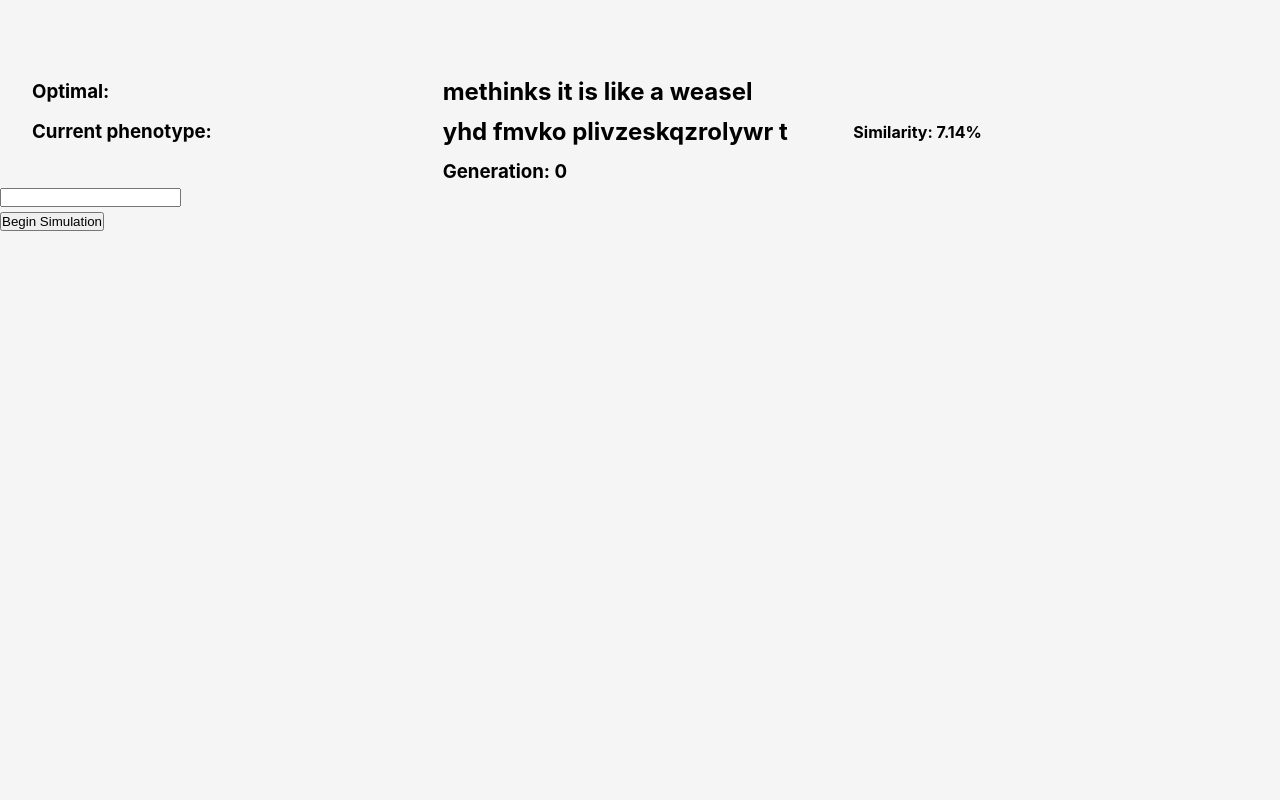
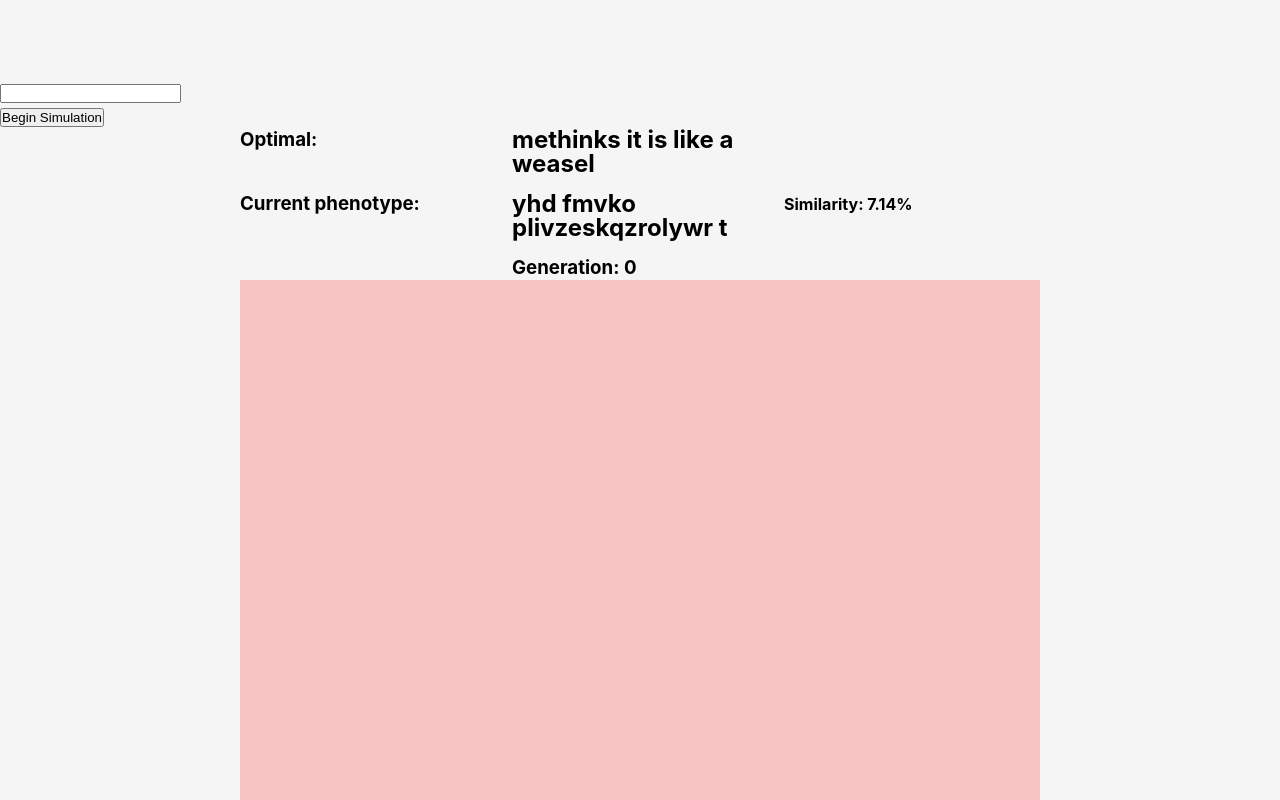
Before and after one commit to gr-eggory/evo-sim, a Svelte app: page / in a window 1280 px wide. Shown: the top 800 px of the page. Built offline with nearby package versions, Linux system fonts and the light colour scheme.

Commit message:
Styling to make room for graph

```diff
--- a/src/App.svelte
+++ b/src/App.svelte
@@ -56,7 +56,16 @@
 </script>
 
 <main>
-	<div class="output-grid">
+	<div class="sim-generation-panel">
+		<form on:submit={assignOptimal}>
+			<input type="text" bind:value={input} />
+		</form>
+		<button on:click={toggleSimulation}
+			>{runSimulation && !simulationFinished ? 'Stop' : 'Begin'} Simulation</button
+		>
+	</div>
+	<section class="output-grid">
+			<div class="simulation-configs-list">
 				<h3 class="optimal__label">Optimal:</h3>
 				<h2 class="optimal__value">{optimal}</h2>
 				<h3 class="success__label">Current phenotype:</h3>
@@ -64,12 +73,10 @@
 				<h4>Similarity: {prettifyPercent(currentSimilarity)}</h4>
 				<h3 class="generation">Generation: {generation}</h3>
 			</div>
-	<form on:submit={assignOptimal}>
-		<input type="text" bind:value={input} />
-	</form>
-	<button on:click={toggleSimulation}
-		>{runSimulation && !simulationFinished ? 'Stop' : 'Begin'} Simulation</button
-	>
+			<div class="graph-container">
+
+			</div>
+	</section>
 </main>
 
 <style>
@@ -80,11 +87,19 @@
 	}
 
 	.output-grid {
+		/* display: grid;
+		grid-template-columns: repeat(auto-fit, minmax(500px, 1fr)); */
+		display: flex;
+		flex-wrap: wrap;
+		justify-content: center;
+	}
+
+	.simulation-configs-list {
+		flex: 0 0 800px;
 		display: grid;
 		grid-template-columns: repeat(3, 1fr);
-		width: 95%;
-		margin: 0 auto;
 		gap: 1rem;
+		align-content: flex-start;
 	}
 
 	.optimal__label {
@@ -103,6 +118,12 @@
 		grid-column: 2;
 	}
 
+	.graph-container {
+		background-color: rgba(255, 0, 0, .2);
+		flex: 0 0 800px;
+		height: 800px;
+	}
+
 	button {
 		cursor: pointer;
 	}
```
Lines whose indentation alone changed are shown as unchanged.
